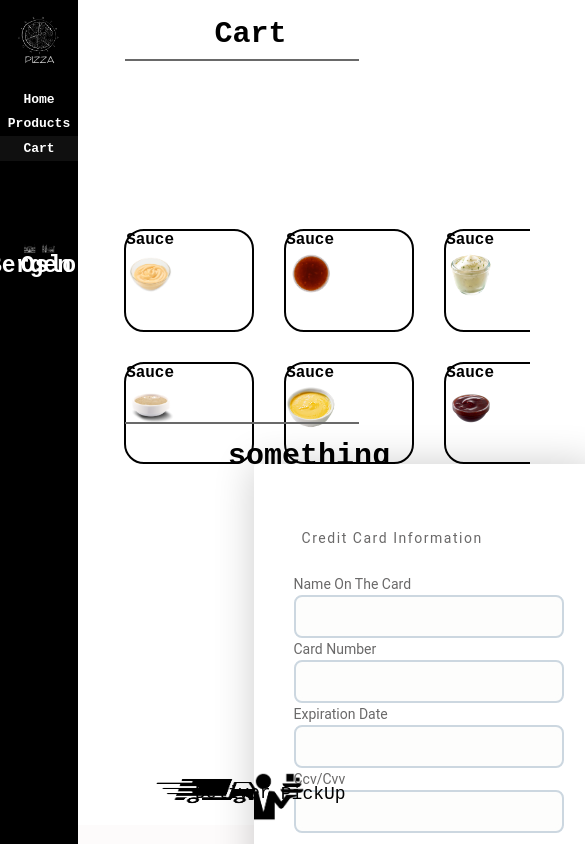
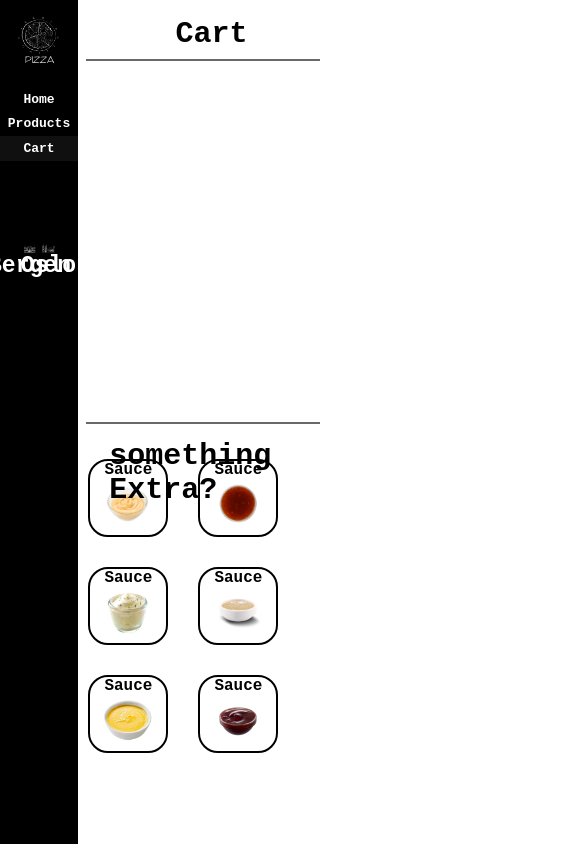
Before and after one commit to PeterJakobs1/pizza, a React (Create React App) app: page /CartPage in a window 390 px wide. Shown: the top 844 px of the page, 585 px wide, since content can reach past the window. Built offline with nearby package versions, Linux system fonts and the light colour scheme.

Commit message:
ipone fix

```diff
--- a/src/Pages/CartPage.js
+++ b/src/Pages/CartPage.js
@@ -37,32 +37,32 @@
 
                     <div className="center-image">
                         <h5>Sauce</h5>
-                        <img src={sauce1} height="50px" width="50px"/>
+                        <img src={sauce1} className="sauceImg" height="50px" width="50px"/>
                     </div>
 
                     <div>
                         <h5>Sauce</h5>
-                        <img src={sauce2} height="50px" width="50px"/>
+                        <img src={sauce2} className="sauceImg" height="50px" width="50px"/>
                     </div>
 
                     <div>
                         <h5>Sauce</h5>
-                        <img src={sauce3} height="50px" width="50px"/>
+                        <img src={sauce3} className="sauceImg" height="50px" width="50px"/>
                     </div>
 
                     <div>
                         <h5>Sauce</h5>
-                        <img src={sauce4} height="50px" width="50px"/>
+                        <img src={sauce4} className="sauceImg" height="50px" width="50px"/>
                     </div>
 
                     <div>
                         <h5>Sauce</h5>
-                        <img src={sauce5} height="50px" width="50px"/>
+                        <img src={sauce5} className="sauceImg" height="50px" width="50px"/>
                     </div>
 
                     <div>
                         <h5>Sauce</h5>
-                        <img src={sauce6} height="50px" width="50px"/>
+                        <img src={sauce6} className="sauceImg" height="50px" width="50px"/>
                     </div>
 
                 </div>
--- a/src/styles/_cartPage.scss
+++ b/src/styles/_cartPage.scss
@@ -73,11 +73,60 @@
 
     }
     .extraContainer{
+        text-align: center;
         height: 600px;
 
     }
+@media only screen and (max-width: 768px) {
+    #CartPageTitle {
+        left: 45%
+
+    }
+    #headerLine2 {
+        right: 18%;
+
+    }
+    #headerLine3 {
+        top: 122%;
+        right: 18%;
+
+    }
+    #headerLine {
+        right: 18%;
+
+    }
+    #someThingExtraTitle {
+        width: 20%;
+        left: 28%;
+    }
 
 
+    .pickUp {
+
+        bottom: 0.5rem;
+    }
+    .deliverytext{
+        color: transparent;
+    }
+    .PickUpText{
+        color: transparent;
+    }
+   .delivery{
+    left: 5%;
+    top: 5.6rem;
+
+   }
+
+    #somethingExtra-container {
+        margin-left: 3%;
+        grid-template-columns: 80px 80px;
+        margin-top: 132%;
+    }
 
 
+   .container {
+       position: none;
+       padding-top: 22rem;
+   }
 }
+}
--- a/src/styles/_checkoutForm.scss
+++ b/src/styles/_checkoutForm.scss
@@ -2,6 +2,10 @@
 $button-color:#5ab45a;
 body, input,label {
   font-family:"Abel","Roboto","Avenir Next", "avenir-next", -apple-system, BlinkMacSystemFont, "Segoe UI", "Oxygen", "Ubuntu", "Cantarell", "Fira Sans", "Droid Sans", "Helvetica Neue", sans-serif
+}
+
+.heading {
+  color:black;
 }
 
 p, a, label{
@@ -82,5 +86,27 @@
     padding:8px;
     background: $button-color;
   }
+}
 
-}
+@media only screen and (max-width: 768px) {
+    .card-checkout{
+      top: 125%;
+    }
+
+    .input-group{
+      width: 100px;
+
+    }
+    .CartPageTitle .container{
+      padding-top: 13rem;
+    }
+
+    .CartPageTitle .card-checkout {
+      text-align: -webkit-center;
+      width: 77%;
+      top: 136%;
+      height: 88%;
+      margin-left: 1%;
+
+    }
+    }
--- a/src/styles/_footer.scss
+++ b/src/styles/_footer.scss
@@ -1,6 +1,5 @@
 .main-footer{
-
-    position: fixed;
+    position: relative;
     left: 0;
     bottom: 0;
     width: 100%;
@@ -8,19 +7,19 @@
 
 .delivery{
     position: relative;
-    left: 40%;
+    left: 25%;
     top: 4.6rem;
 }
 .pickUp{
     position: relative;
-    left:65%;
+    left:60%;
     bottom: 1rem;
 }
 .deliverytext{
     position: relative;
     font-size:large;
     color: black;
-    left: 50%;
+    left: 40%;
     bottom: -2.2rem;
     width: 10px;
 }
@@ -28,7 +27,7 @@
     position: relative;
     font-size:large;
     color: black;
-    left: 72%;
+    left: 70%;
     bottom: -1rem;
     width: 10px;
 }
```
